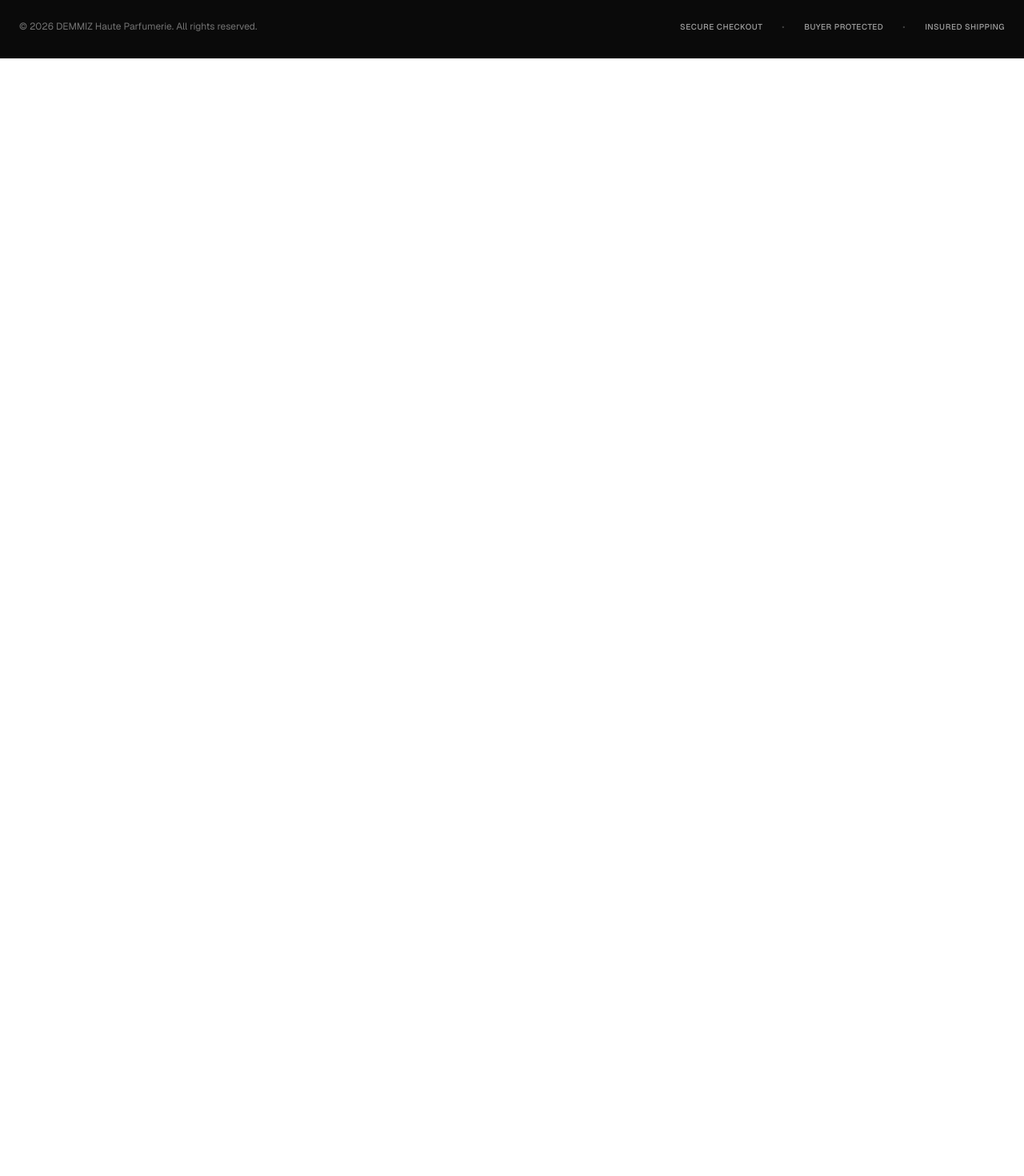
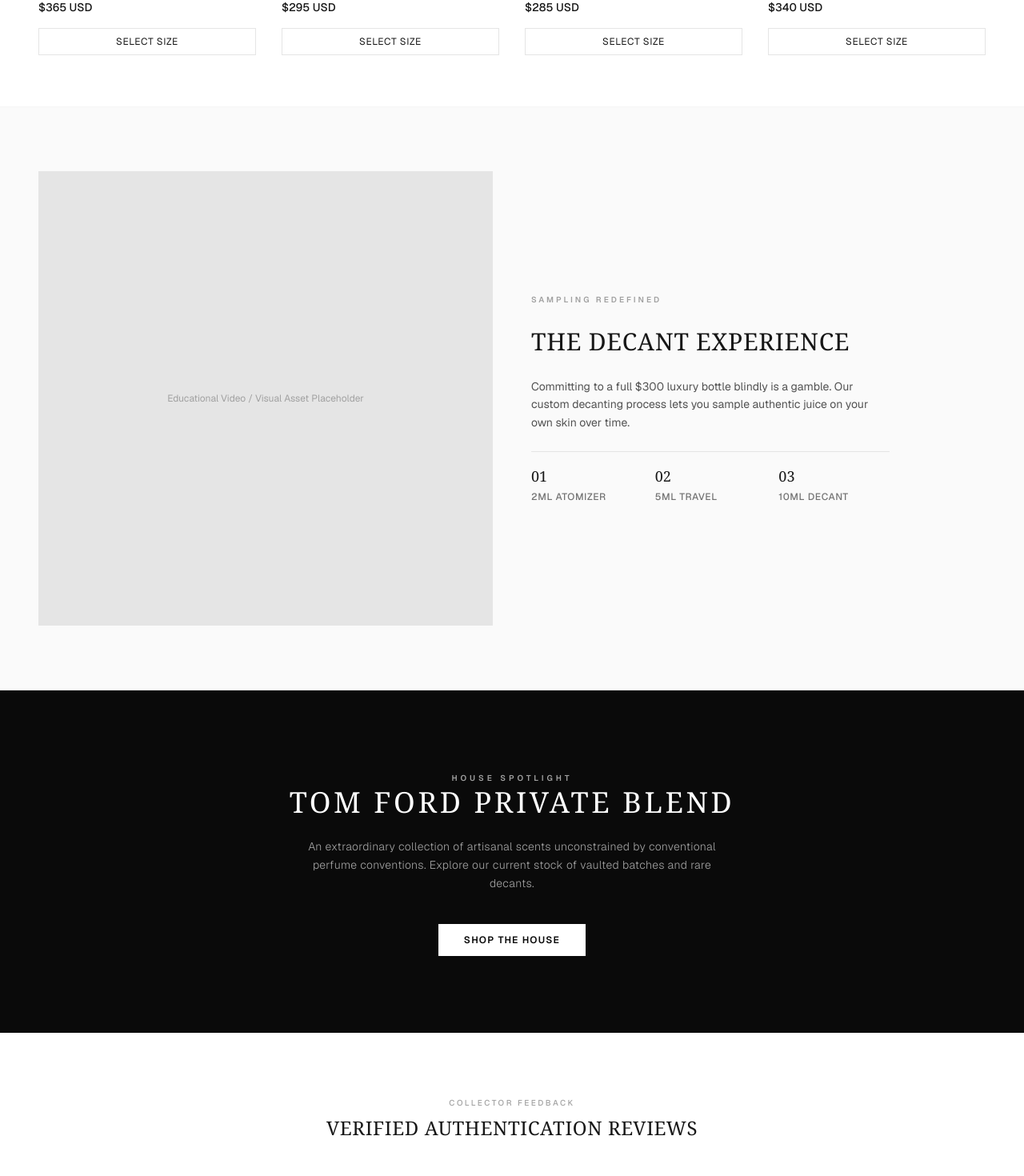
Before and after one commit to iamxenon404/Demmiz, a Next.js app in the folder frontend/: page / in a window 1280 px wide. Shown: the part 2674-4144 px from the top of the page at 80% size. Before the commit the page ends 2747 px from the top, so only its background shows below. Built offline with nearby package versions, Linux system fonts and the light colour scheme.

Commit message:
imported home components in homepage

```diff
--- a/frontend/app/Home/Page.tsx
+++ b/frontend/app/Home/Page.tsx
@@ -1,16 +1,37 @@
-import React from 'react'
-import Hero from './components/Hero'
-import TrustBar from './components/TrustBar'
-import CollectionsGrid from './components/CollectionsGrid'
+import React from 'react';
+import Hero from './components/Hero';
+import TrustBar from './components/TrustBar';
+import CollectionsGrid from './components/CollectionsGrid';
+import TrendingProducts from './components/TrendingProducts';
+import DecantExperience from './components/DecantExperience';
+import BrandSpotlight from './components/BrandSpotlight';
+import Reviews from './components/Reviews';
 
 const Homepage = () => {
   return (
     <>
-    <Hero />
-    <TrustBar />
-    <CollectionsGrid />
+      {/* 1. Hero / Main Visual Section */}
+      <Hero />
+
+      {/* 2. Value Propositions (Authenticity, Decants, Shipping) */}
+      <TrustBar />
+
+      {/* 3. Visual Collections Grid (Niche, Samples, Rare) */}
+      <CollectionsGrid />
+
+      {/* 4. Product Display Carousel/Grid (Trending Inventory) */}
+      <TrendingProducts />
+
+      {/* 5. Educational / Explanatory Section (The Sample Process) */}
+      <DecantExperience />
+
+      {/* 6. High-Impact Editorial Banner (Brand Focus) */}
+      <BrandSpotlight />
+
+      {/* 7. Social Proof & Trust Badges (User Reviews) */}
+      <Reviews />
     </>
-  )
-}
+  );
+};
 
-export default Homepage
+export default Homepage;
```
